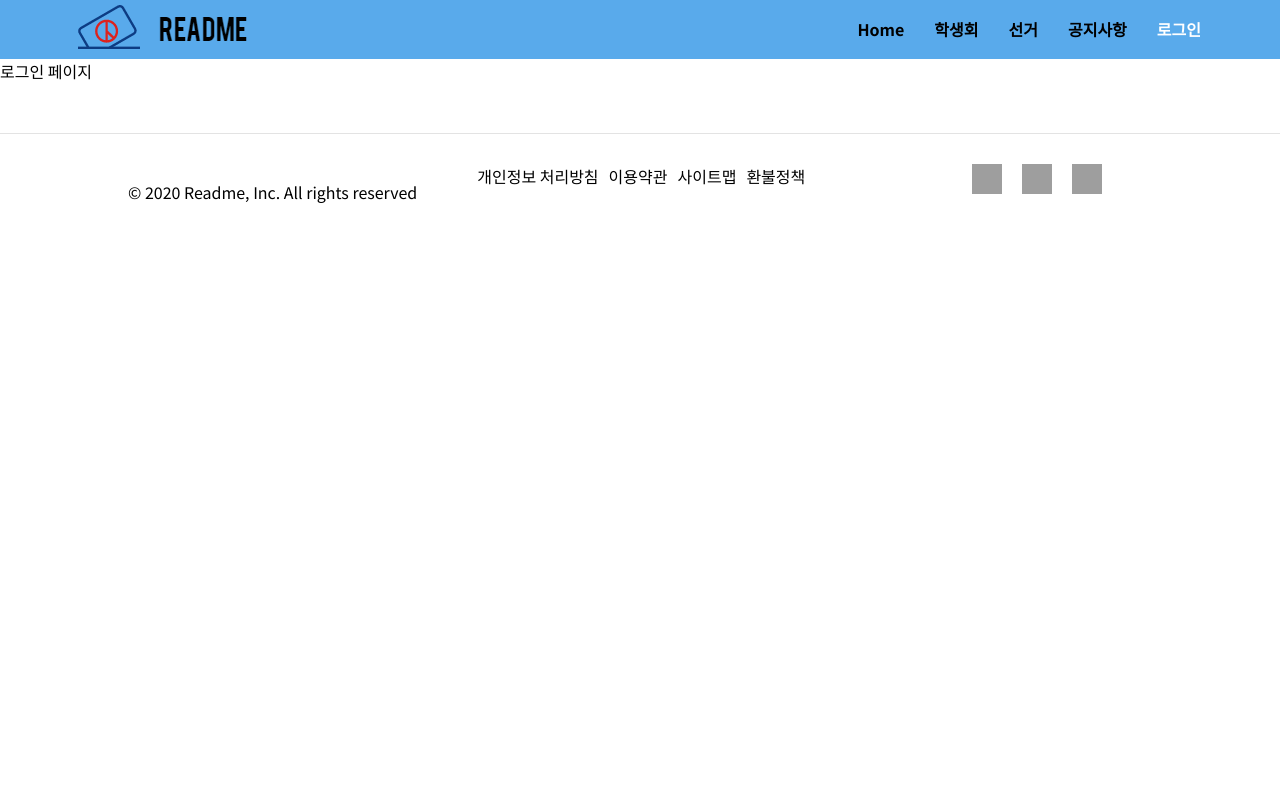
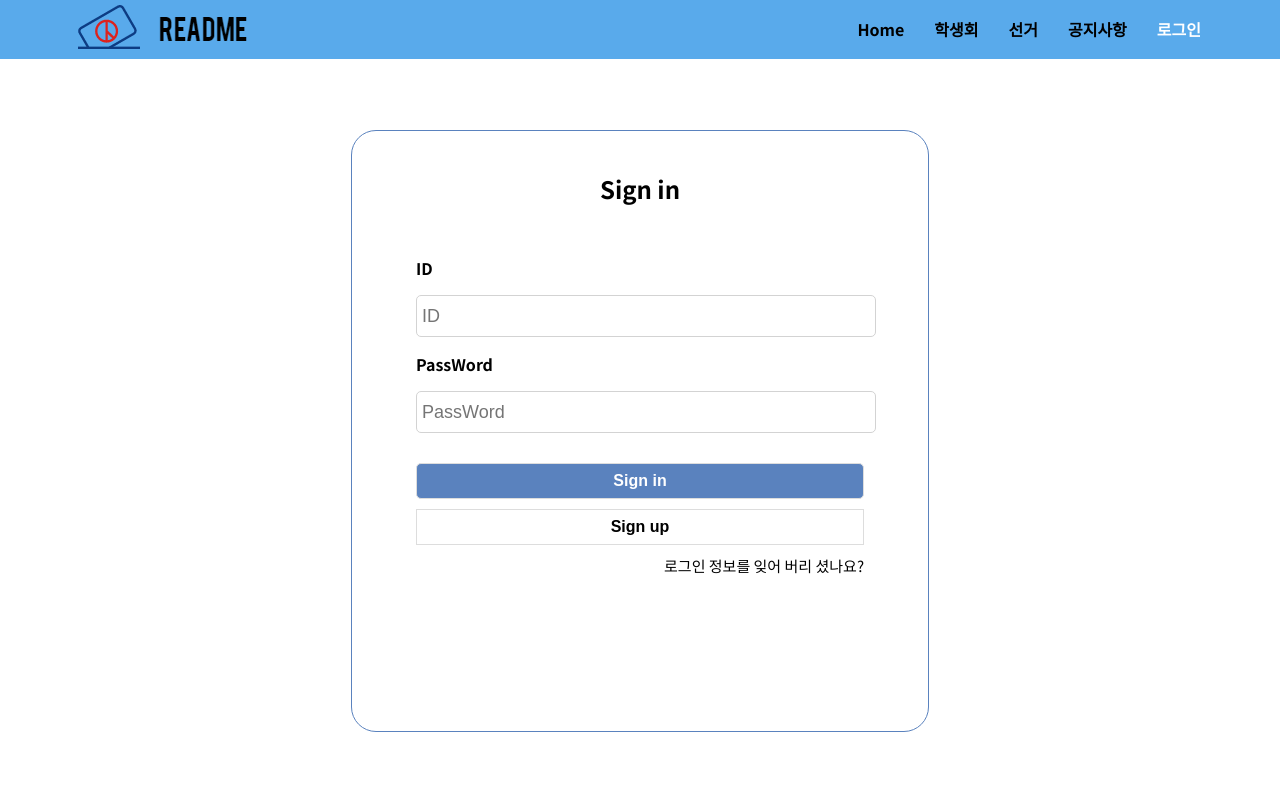
Before and after one commit to guno517/Readme, a React (Create React App) app: page /#/login in a window 1280 px wide. Shown: the top 800 px of the page. Built offline with nearby package versions, Linux system fonts and the light colour scheme; grey boxes are pictures that could not be loaded.

Commit message:
Login 구현

```diff
--- a/src/index.css
+++ b/src/index.css
@@ -18,4 +18,5 @@ body {
   }
   a{
     text-decoration: none;
+    color:black;
   }
--- a/src/pages/components/Login.js
+++ b/src/pages/components/Login.js
@@ -1,7 +1,22 @@
 import React, {useState, useEffect} from "react";
 import { useDispatch } from 'react-redux'
+import { Link } from 'react-router-dom';
+import "./css/Login.css";
 
 const Login = (props) => {
+
+    const [id, setId] = useState('');
+    const [pass, setpPass] = useState('');
+
+    const changeInput = (e) =>{
+        let type = e.target.className
+        if(type === 'id'){
+            setId(e.target.value)
+        }
+        else{
+            setpPass(e.target.value)
+        }
+    }
 
     const dispatch = useDispatch()
 
@@ -10,11 +25,53 @@ const Login = (props) => {
            type:'UPDATE_MENU',
            id:4
        })
-    })
+    },[])
+
+    const enterKey = () => {
+        if(window.event.keyCode === 13){
+            LoginSubmit();
+        }
+    }
+
+    // 로그인 정보 세션 저장
+    const  sessionSave = (seesionName, sessionData) => {
+        window.sessionStorage.setItem(seesionName, sessionData);
+    }
+
+    const LoginSubmit = async() =>{
+        const response = await fetch("http://ec2-3-34-192-67.ap-northeast-2.compute.amazonaws.com:5000/login", {
+            method:"POST",
+            body: {
+                id: id,
+                pass: pass
+            }}
+        )
+        .then(async(response) => {
+            const response_json = await response.json();
+            const member = response_json.user[0];
+            for (let arr in member){
+                sessionSave(arr, member[arr])
+            }
+        })
+        return response;
+    }
 
     return(
-        <div>
-          로그인 페이지
+        <div className={"content"}>
+            <div className={"login_wrap"}>
+                <div className={"login_form"} onKeyUp = {enterKey}>
+                    <h2>Sign in</h2>
+                    <h4 >ID</h4>
+                    <input className={"id"} type="text" onChange={changeInput} placeholder="ID"></input>
+                    <h4>PassWord</h4>
+                    <input className={"pass"} type="PassWord" onChange={changeInput} placeholder="PassWord"></input>
+                    <div className={"sign_button"}>
+                        <button className={"sign_in"} type="button" onClick = {LoginSubmit}><Link to="/">Sign in</Link></button>
+                        <button className={"sign_up"} type="button"><Link to="/">Sign up</Link></button>
+                        <span className={"forget"}><Link to="/">로그인 정보를 잊어 버리 셨나요?</Link></span>
+                    </div>
+                </div>
+            </div>
         </div>
     )
 }
--- a/src/pages/components/css/Login.css
+++ b/src/pages/components/css/Login.css
@@ -0,0 +1,107 @@
+.login_wrap{
+    margin: 130px 0px 50px 0px;
+    min-height: 450px;
+    height: 700px;
+}
+.login_form{
+    height:600px;
+    margin:0 auto;
+    border:1px solid rgb(90, 130, 190);
+    border-radius: 25px;
+    width: 35%;
+    margin: 0 auto;
+    padding: 0px 5%;
+}
+
+.login_form > h2{
+    text-align: center;
+    margin-bottom: 50px;
+    margin-top:40px;
+}
+
+.login_form > h4{
+    margin:15px 0px;
+}
+
+.login_form > input{
+    padding:5px;
+    width:100%;
+    height:30px;
+    border-radius: 5px;
+    border:1px solid #d3d3d3;
+    font-size: 18px;
+}
+.sign_button{
+    margin-top: 30px;
+}
+.sign_in{
+    display:inline-block;
+    width: 100%;
+    background-color: rgb(90, 130, 190);
+    padding:8px 0px;
+    border:1px solid #dddddd;
+    border-radius: 5px;
+    font-weight: 600;
+    outline: none;
+}
+.sign_up{
+    display:inline-block;
+    width: 100%;
+    background-color: white;
+    margin-top:10px;
+    padding:8px 0px;
+    border:1px solid #dddddd;
+    font-weight: 600;
+    outline: none;
+}
+.sign_in > a{
+    color:white;
+}
+.sign_up > a{
+    color:black;
+}
+
+button a{
+    display:inline-block;
+    width: 100%;
+    height: 100%;
+    font-size: 16px;
+}
+.forget{
+    display: inline-block;
+    text-align: right;
+    font-size: 15px;
+    margin-top:10px;
+    width:100%;
+}
+
+@media (max-width: 1058px) {
+    .login_form{
+        width: 50%;
+    }
+}
+@media (max-width: 480px) {
+    .login_form{
+        width: 90%;
+        border:none;
+    }
+	.login_form > h2{
+        margin:30px 0px;
+        font-size: 20px;
+    }
+    .login_form input{
+        padding:10px 0px 10px 5px;
+    }
+    .login_form button{
+        height: 35px;
+    }
+    .sign_up{
+        margin-top: 20px;
+    }
+    .sign_button{
+        margin-top: 50px;
+    }
+    .forget{
+        margin-top:30px;
+    }
+}
```
